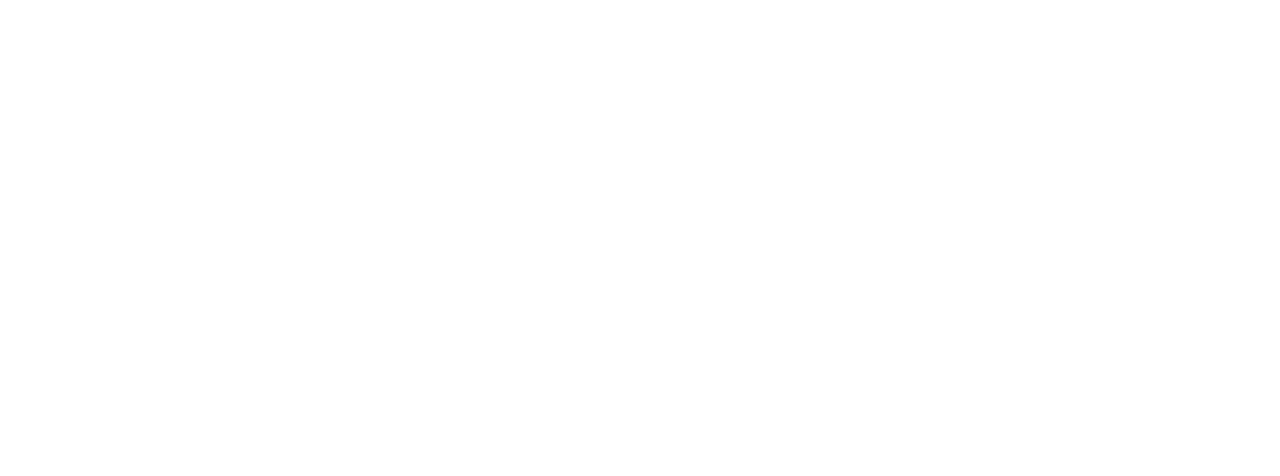
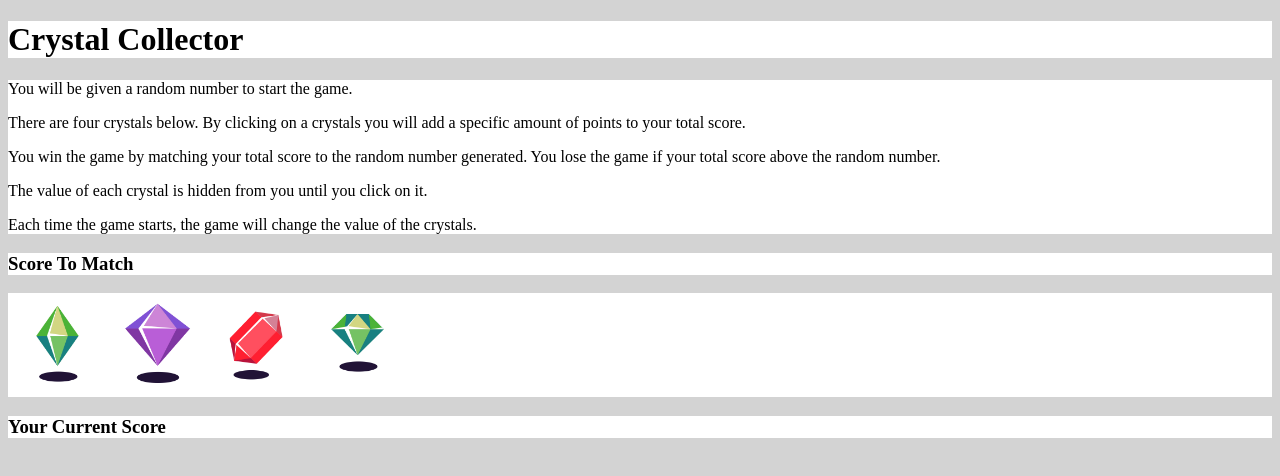
Before and after one commit to cnosur/unit-4-game, a plain HTML site: page index.html in a window 1280 px wide. Drawn offline with nearby package versions, Linux system fonts and the light colour scheme.

Commit message:
Completed Assignment

```diff
--- a/assets/css/style.css
+++ b/assets/css/style.css
@@ -0,0 +1,12 @@
+body {
+    background-color: lightgray;
+}
+
+.box{
+    background-color: white;
+}
+
+.crystal-image {
+    width: 100px;
+    height: 100px;
+  }
--- a/assets/javascript/game.js
+++ b/assets/javascript/game.js
@@ -0,0 +1,49 @@
+var computerNum = Math.floor((Math.random() * 120) + 19);
+var userNum = 0;
+var wins = 0;
+var losses = 0;
+
+var imageCrystal = $("<img>");
+    imageCrystal.addClass("crystal-image");
+    imageCrystal.attr("src", "assets/images/crystal1.jpg");
+    imageCrystal.attr("data-crystalvalue", Math.floor((Math.random() * 12) + 1));
+    $("#crystals").append(imageCrystal);
+
+var imageCrystal = $("<img>");
+    imageCrystal.addClass("crystal-image");
+    imageCrystal.attr("src", "assets/images/crystal2.jpg");
+    imageCrystal.attr("data-crystalvalue", Math.floor((Math.random() * 12) + 1));
+    $("#crystals").append(imageCrystal);
+
+var imageCrystal = $("<img>");
+    imageCrystal.addClass("crystal-image");
+    imageCrystal.attr("src", "assets/images/crystal3.jpg");
+    imageCrystal.attr("data-crystalvalue", Math.floor((Math.random() * 12) + 1));
+    $("#crystals").append(imageCrystal);
+
+var imageCrystal = $("<img>");
+    imageCrystal.addClass("crystal-image");
+    imageCrystal.attr("src", "assets/images/crystal4.jpg");
+    imageCrystal.attr("data-crystalvalue", Math.floor((Math.random() * 12) + 1));
+    $("#crystals").append(imageCrystal);
+
+  $(".crystal-image").on("click", function() {
+
+    var crystalValue = ($(this).attr("data-crystalvalue"));
+    crystalValue = parseInt(crystalValue);
+    userNum += crystalValue;
+
+    if (userNum === computerNum) {
+      wins++;
+      userNum = 0;
+    }
+
+    else if (userNum > computerNum) {
+      losses++;
+      userNum = 0;
+    }
+    $("#userNum").text(userNum);
+    $("#computerNum").text(computerNum);
+    $("#wins").text("Wins: " + wins);
+    $("#losses").text("Losses: " + losses);
+});
--- a/index.html
+++ b/index.html
@@ -4,9 +4,45 @@
     <meta charset="UTF-8">
     <meta name="viewport" content="width=device-width, initial-scale=1.0">
     <meta http-equiv="X-UA-Compatible" content="ie=edge">
-    <title>Document</title>
+    <!-- <link rel="stylesheet" type="text/css" href="assets/css/reset.css"> -->
+    <link rel="stylesheet" type="text/css" href="assets/css/style.css">
+    <title>Crystal Collector</title>
+
 </head>
 <body>
+    <div class="box" id="title">
+        <h1> Crystal Collector</h1>
+    </div>
+
+    <div class="box" id="instructions">
+        <p>You will be given a random number to start the game.</p>
+        <p>There are four crystals below. By clicking on a crystals you will add a specific amount of points to your total score.</p>
+        <p>You win the game by matching your total score to the random number generated. You lose the game if your total score above the random number.</p>
+        <p>The value of each crystal is hidden from you until you click on it.</p>
+        <p>Each time the game starts, the game will change the value of the crystals.</p>
+    </div>
+
+    <div class="box" id="scoreToMatch">
+        <h3>Score To Match</h3>
+    </div>
+
+    <div class="box" id="computerNum"></div>
+
+    <div class="box" id="scoreBoard">
+        <p id="wins"></p>
+        <p id="losses"></p>
+    </div>
+
+    <div class="box" id="crystals"></div>
+
+    <div class="box" id="yourCurrentScore">
+        <h3>Your Current Score</h3>
+    </div>
+
+    <div class="box" id="userNum"></div>
+
+    <script src="https://code.jquery.com/jquery-3.3.1.min.js" integrity="sha256-FgpCb/KJQlLNfOu91ta32o/NMZxltwRo8QtmkMRdAu8=" crossorigin="anonymous"></script>
+    <script src="assets/javascript/game.js"></script>
 
 </body>
 </html>
```
Also changed, not shown: assets/images/Crystal1.jpg (added), assets/images/Crystal2.jpg (added), assets/images/Crystal3.jpg (added), assets/images/Crystal4.jpg (added).
